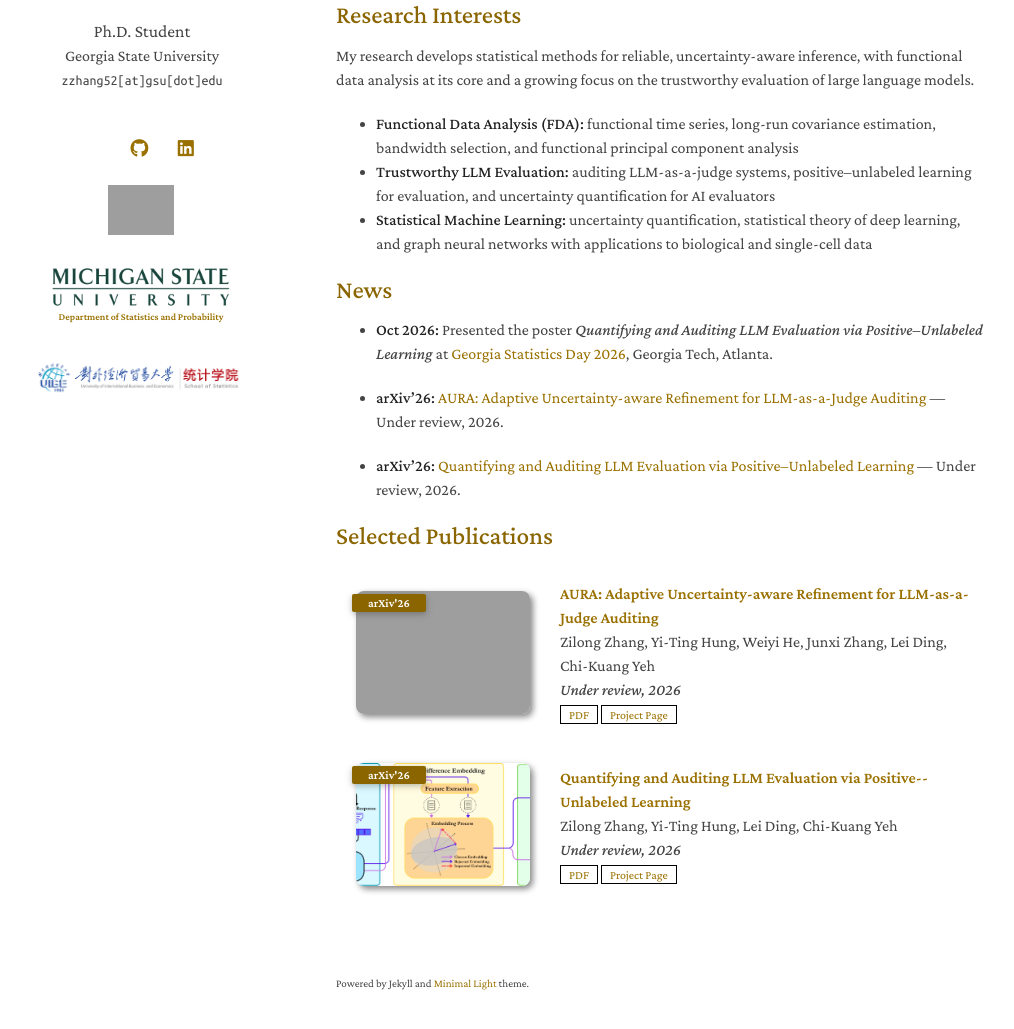
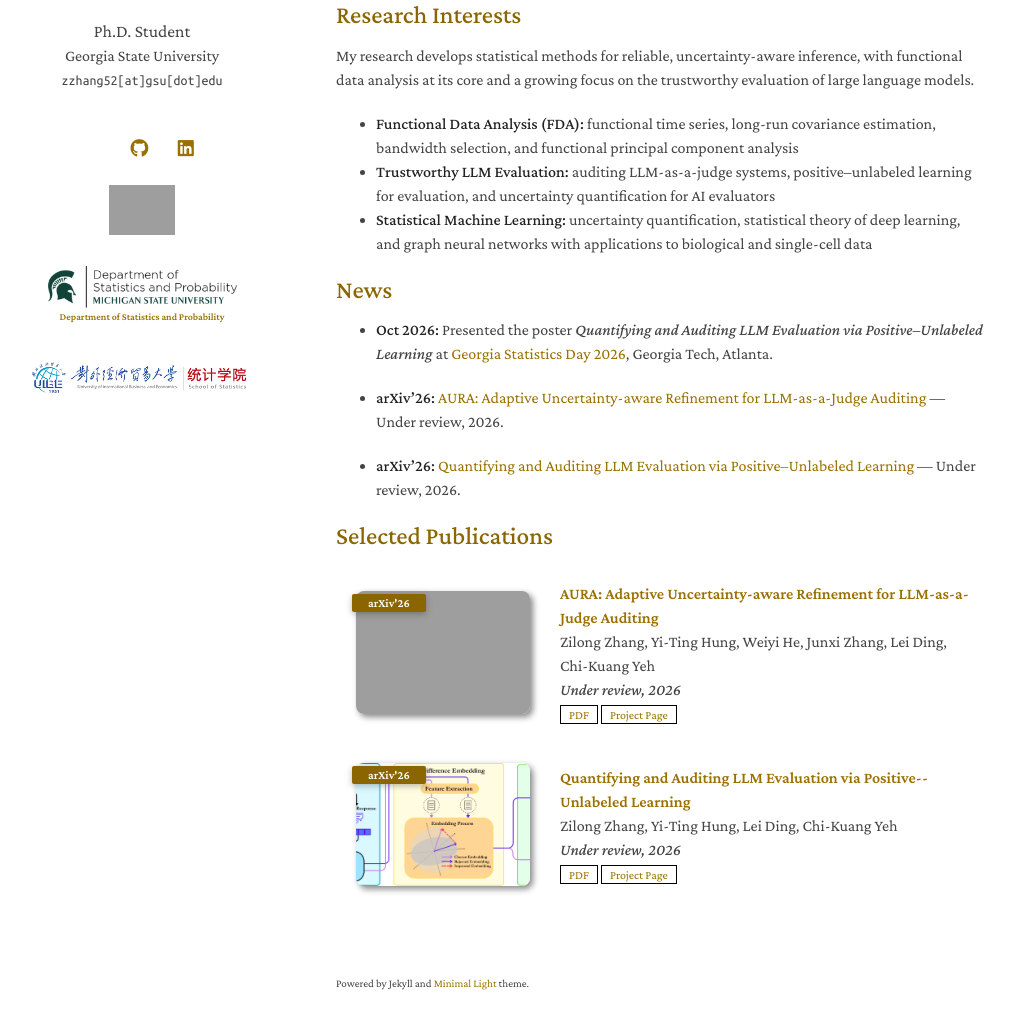
Before and after one commit to zilong7832/zilong7832.github.io, a Jekyll site: the page built from index.md, in a window 1280 px wide and 1359 px high. Shown: the part 295-1324 px from the top of the window, without its empty margins (134-1148 px from the left). Built offline with Jekyll 4.4.1, drawn with Linux system fonts in a browser that asks for light colours; a style sheet for code colours, icons or effects is not loaded; grey boxes are pictures that could not be loaded.

Commit message:
Use MSU department logo and enlarge UIBE mark

```diff
--- a/_layouts/homepage.html
+++ b/_layouts/homepage.html
@@ -33,7 +33,7 @@
     <link rel="stylesheet" href="{{ '/assets/css/font.css' | relative_url }}">
     {% endif %}
     {% if site.auto_dark_mode %}
-    <link rel="stylesheet" href="{{ '/assets/css/style.css' | relative_url }}?v=6">
+    <link rel="stylesheet" href="{{ '/assets/css/style.css' | relative_url }}?v=7">
     <link rel="stylesheet" href="{{ '/assets/css/publications.css' | relative_url }}">
     {% else %}
     <link rel="stylesheet" href="{{ '/assets/css/style-no-dark-mode.css' | relative_url }}">
@@ -93,7 +93,7 @@
             <img src="https://mathstat.gsu.edu/files/2021/02/gsu_math_stat_logo.png" alt="Georgia State University Mathematics and Statistics department logo" onerror="this.onerror=null;this.src='{{ '/assets/img/logo-gsu.svg' | relative_url }}'" />
           </a>
           <a class="school-logo school-logo-msu" href="https://msu.edu/" title="Michigan State University">
-            <img src="{{ '/assets/img/logo-msu.png' | relative_url }}" alt="Michigan State University logo" />
+            <img src="{{ '/assets/img/logo-msu-department.png' | relative_url }}" alt="Michigan State University Department of Statistics and Probability logo" />
             <span class="school-logo-label">Department of Statistics and Probability</span>
           </a>
           <a class="school-logo school-logo-uibe" href="https://english.uibe.edu.cn/" title="University of International Business and Economics">
--- a/_sass/minimal-light.scss
+++ b/_sass/minimal-light.scss
@@ -126,7 +126,7 @@ body {
   flex-direction: column;
   align-items: stretch;
   gap: 14px;
-  max-width: 230px;
+  max-width: 250px;
   margin: 0.5rem 0 0.75rem;
 }
 
@@ -169,7 +169,7 @@ body {
 }
 
 .school-logo-uibe img {
-  max-width: 220px;
+  max-width: 240px;
 }
 
 @media (prefers-color-scheme: dark) {
```
Also changed, not shown: assets/img/logo-msu-department.png (added).
